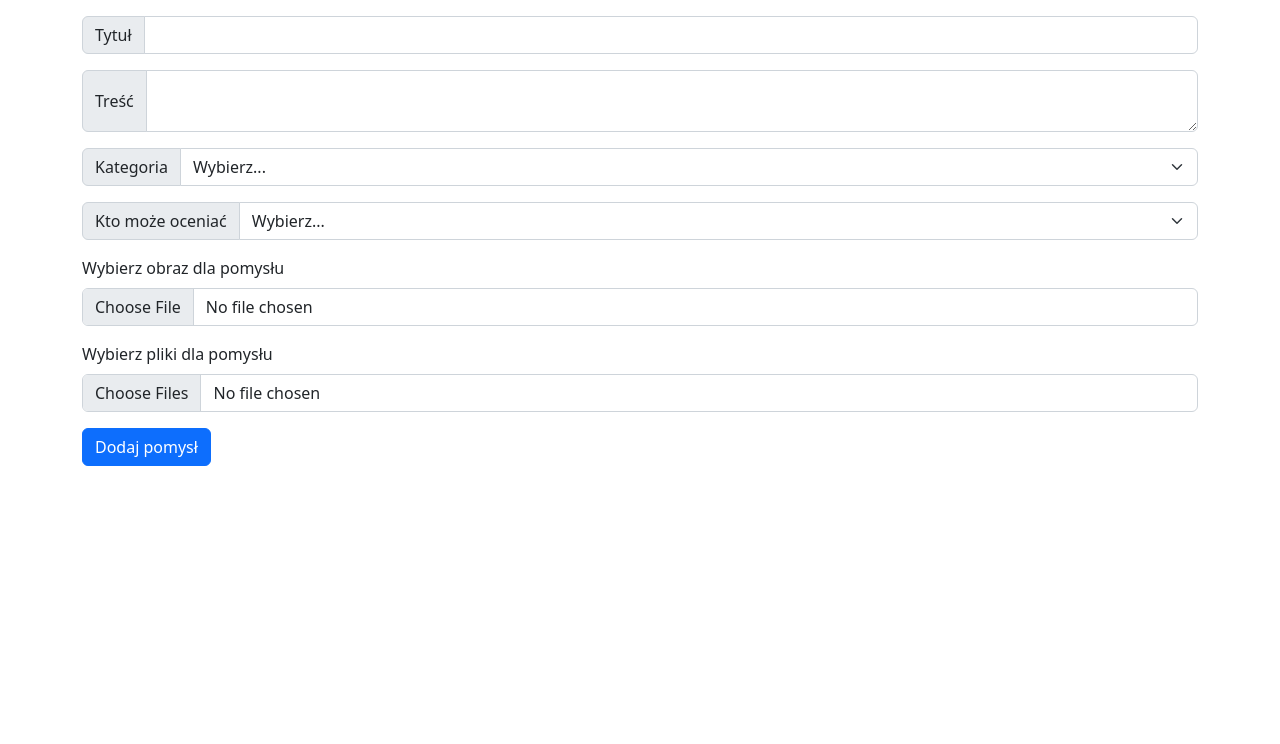
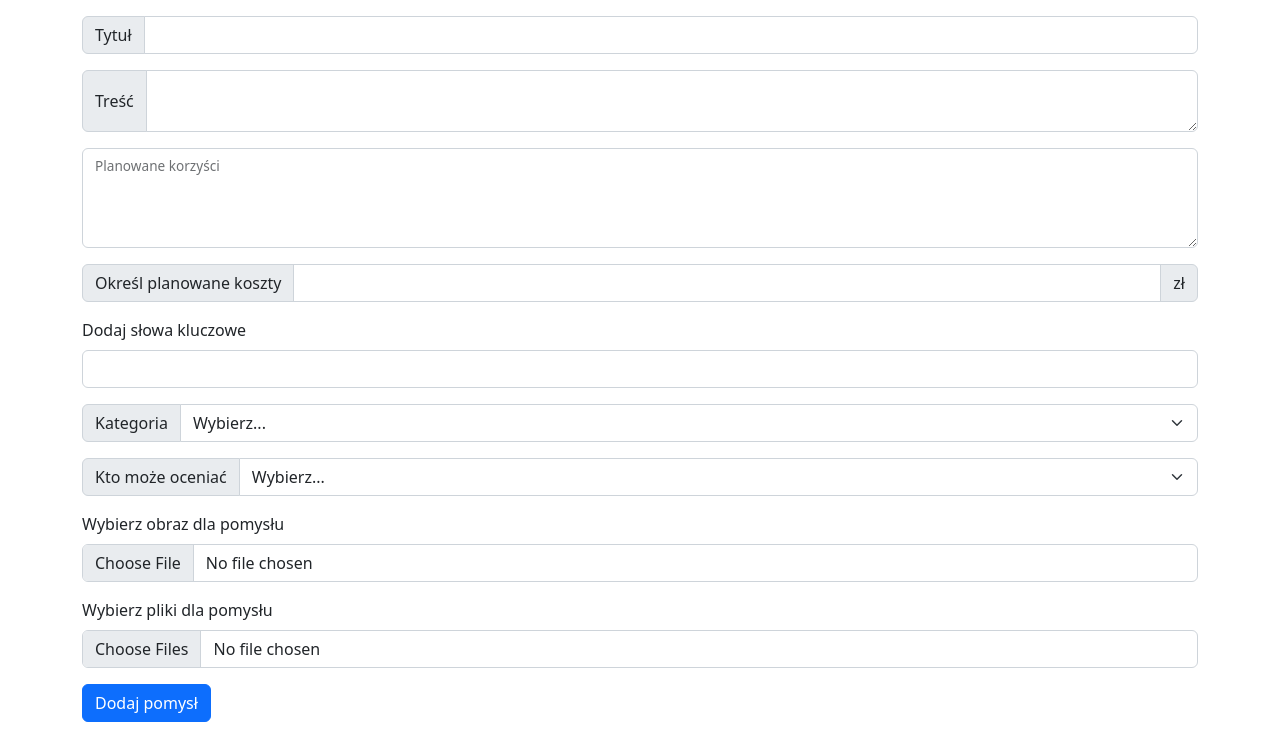
Before and after one commit to nadrian4/APSI-Ideas, a Django app: page /innowacje/dodaj-pomysl in a window 1280 px wide. Shown: the part 56-800 px from the top of the page. Run offline with Django 4.2, Linux system fonts and the light colour scheme.

Commit message:
planowane korzyści i koszty, słowa kluczowe

```diff
--- a/app/apsi_app/forms.py
+++ b/app/apsi_app/forms.py
@@ -7,10 +7,12 @@ from django.contrib.auth.models import User
 class PomyslForm(forms.ModelForm):
     tytul = forms.CharField(max_length=20)
     tresc = forms.CharField(max_length=200)
+    planowane_korzysci = forms.CharField(max_length=200)
+    planowane_koszty = forms.FloatField()
     kategoria = forms.ChoiceField(choices=KATEGORIE)
     kto_moze_oceniac = forms.ChoiceField(choices=ROLE)
     plik = forms.ImageField(required=False)
 
     class Meta:
         model = Pomysl
-        fields = ['tytul', 'tresc', 'kategoria', 'kto_moze_oceniac', 'plik']
+        fields = ['tytul', 'tresc', 'planowane_korzysci', 'planowane_koszty', 'kategoria', 'kto_moze_oceniac', 'plik']
--- a/app/apsi_app/models.py
+++ b/app/apsi_app/models.py
@@ -34,6 +34,8 @@ class Glosowanie(models.Model):
 class Pomysl(models.Model):
     tytul = models.CharField(max_length=20)
     tresc = models.CharField(max_length=200)
+    planowane_korzysci = models.CharField(max_length=200)
+    planowane_koszty = models.FloatField()
     kategoria = models.CharField(max_length=20, choices=KATEGORIE)
     kto_moze_oceniac = models.CharField(max_length=20, choices=ROLE)
     plik = models.ImageField(upload_to='app/apsi_app/pliki/pomysl-pliki', null=True)
@@ -44,6 +46,18 @@ class Pomysl(models.Model):
 
     def __str__(self):
         return self.tytul
+
+
+class SlowoKluczowe(models.Model):
+    nazwa = models.CharField(max_length=20)
+
+    def __str__(self) -> str:
+        return self.nazwa
+
+
+class PomyslSlowoKluczowe(models.Model):
+    pomysl = models.ForeignKey(Pomysl, on_delete=models.CASCADE)
+    slowo_kluczowe = models.ForeignKey(SlowoKluczowe, on_delete=models.CASCADE)
 
 
 class GlosowaniePomysl(models.Model):
--- a/app/apsi_app/templates/apsi_app/dodaj-pomysl.html
+++ b/app/apsi_app/templates/apsi_app/dodaj-pomysl.html
@@ -12,6 +12,22 @@
     <div class="input-group mb-3">
         <span class="input-group-text">Treść</span>
         <textarea class="form-control" aria-label="With textarea" name="{{ pomysl_form.tresc.name }}"></textarea>
+    </div>
+
+    <div class="form-floating mb-3">
+        <textarea class="form-control" id="planowane_korzysci" style="height: 100px" name="{{ pomysl_form.planowane_korzysci.name }}"></textarea>
+        <label for="planowane_korzysci">Planowane korzyści</label>
+    </div>
+
+    <div class="input-group mb-3">
+        <span class="input-group-text">Określ planowane koszty</span>
+        <input type="text" class="form-control" name="{{ pomysl_form.planowane_koszty.name }}">
+        <span class="input-group-text">zł</span>
+    </div>
+
+    <div class="mb-3">
+        <label for="slowakluczowe" class="form-label">Dodaj słowa kluczowe</label>
+        <input type="text" class="form-control" id="slowakluczowe" name="slowakluczowe">
     </div>
 
     <div class="input-group mb-3">
@@ -44,8 +60,7 @@
         <input class="form-control" type="file" id="formFileMultiple" name="wiele_plikow" multiple>
     </div>
 
-    <button type="submit" class="btn btn-primary">Dodaj pomysł</button>
+    <button type="submit" name="dodaj_pomysl" class="btn btn-primary">Dodaj pomysł</button>
 </form>
 
-
 {% endblock content %}
--- a/app/apsi_app/views.py
+++ b/app/apsi_app/views.py
@@ -5,7 +5,7 @@ from django.urls import reverse
 from django.contrib.auth.models import User
 from django.db import transaction
 
-from .models import Konkurs, Glosowanie, Pomysl, GlosowaniePomysl, Glos, Ocena, Komentarz
+from .models import Konkurs, Glosowanie, Pomysl, GlosowaniePomysl, Glos, Ocena, Komentarz, SlowoKluczowe, PomyslSlowoKluczowe
 from .models import KATEGORIE, ROLE
 from .forms import PomyslForm
 
@@ -32,6 +32,7 @@ def index(request):
     page = request.GET.get('page')
     pomysly = paginator.get_page(page)
     pomysly_kto_moze_oceniac = []
+    pomysly_slowa_kluczowe = []
 
     user_groups = request.user.groups.all()
 
@@ -41,7 +42,14 @@ def index(request):
         if user_groups[0].__str__() == pomysl.kto_moze_oceniac or pomysl.kto_moze_oceniac == 'Wszyscy':
             moze_oceniac = True
 
-        pomysly_kto_moze_oceniac.append({'pomysl': pomysl, 'moze_oceniac': moze_oceniac})
+        pomysl_slowa_kluczowe = PomyslSlowoKluczowe.objects.filter(pomysl=pomysl)
+        pomysly_kto_moze_oceniac.append({
+            'pomysl': pomysl,
+            'moze_oceniac': moze_oceniac,
+            'slowa_kluczowe': [x.slowo_kluczowe.nazwa for x in pomysl_slowa_kluczowe]
+        })
+
+    print(pomysly_kto_moze_oceniac)
 
     context = {
         'pomysly': pomysly,
@@ -153,17 +161,25 @@ def profile(request):
 def dodaj_pomysl(request):
     if request.method == 'POST':
         pomysl_form = PomyslForm(request.POST, request.FILES)
+        print(request.POST['slowakluczowe'].split(', '))
 
         if pomysl_form.is_valid():
-            inst = pomysl_form.save(commit=False)
-            inst.uzytkownik = request.user
-            inst.save()
+            with transaction.atomic():
+                pomysl = pomysl_form.save(commit=False)
+                pomysl.uzytkownik = request.user
+                pomysl.save()
+
+                for slowo_kluczowe in request.POST['slowakluczowe'].split(', '):
+                    slowo_kluczowe_model = SlowoKluczowe(nazwa=slowo_kluczowe)
+                    slowo_kluczowe_model.save()
+                    pomysl_slowo_kluczowe = PomyslSlowoKluczowe(pomysl=pomysl, slowo_kluczowe=slowo_kluczowe_model)
+                    pomysl_slowo_kluczowe.save()
 
             return redirect('index')
         else:
             print('form invalid')
-    else:
-        pomysl_form = PomyslForm()
+
+    pomysl_form = PomyslForm()
 
     context = {
         'pomysl_form': pomysl_form,
```
Also changed, not shown: app/apsi_app/templates/apsi_app/index.html (+10 -3 lines), app/apsi_app/templates/apsi_app/komentarze.html (+19 -1 lines).
